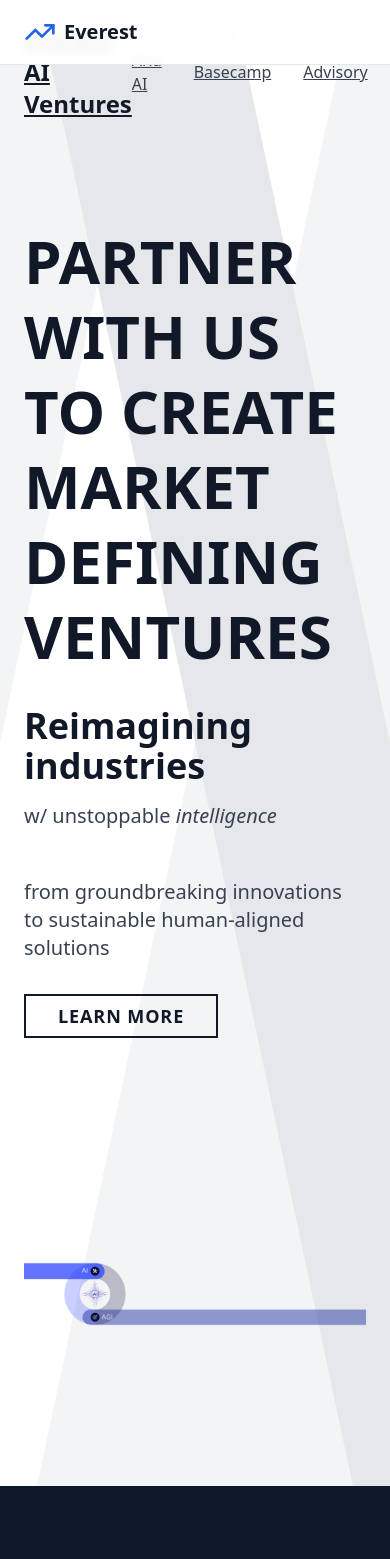
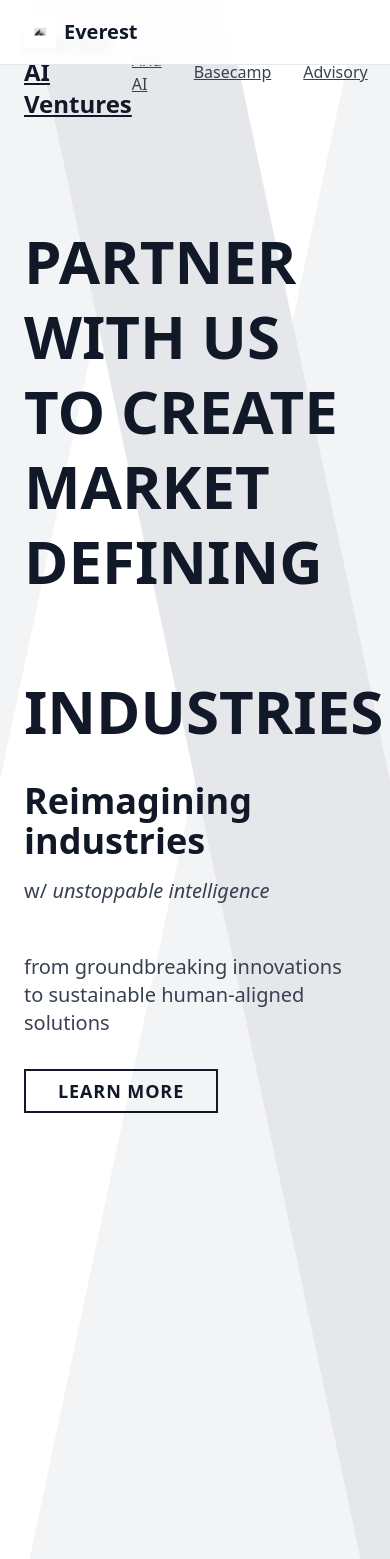
Before and after one commit to Nick-Rage/everest-reborn-web, a React (Vite) app: page / in a window 390 px wide. Shown: the top 1559 px of the page. Built offline with nearby package versions, Linux system fonts and the light colour scheme.

Commit message:
Refactor: Implement website updates
- Updated Hero section layout and content.
- Reordered sections as requested.
- Added Automotive tile to Industry section.
- Replaced upward arrow icons with mountain logo.
- Ensured section order, spacing, and responsiveness.

```diff
--- a/src/components/Focus.tsx
+++ b/src/components/Focus.tsx
@@ -60,10 +60,11 @@ const Focus = () => {
             />
           </div>
 
-          {/* Bottom geometric accent with large navy diamond */}
+          {/* Bottom section with fixed navy diamond positioning */}
           <div className="relative text-center">
-            <div className="absolute right-0 bottom-0 w-48 h-48 bg-slate-900 transform rotate-45 nav-diamond"></div>
-            <div className="relative z-10 mb-8 co-found-text">
+            {/* Navy diamond moved behind content with transparency */}
+            <div className="absolute right-0 bottom-0 w-48 h-48 bg-slate-900 transform rotate-45 opacity-20 z-0"></div>
+            <div className="relative z-10 mb-8">
               <h3 className="text-3xl font-bold text-gray-900 mb-4">
                 CO-FOUND WITH EVEREST AND BUILD THE NEXT GREAT VENTURE
               </h3>
@@ -72,7 +73,7 @@ const Focus = () => {
             <Button
               size="lg"
               onClick={scrollToNext}
-              className="bg-transparent border-2 border-gray-900 text-gray-900 hover:bg-gray-900 hover:text-white px-8 py-4 text-lg font-semibold tracking-wider rounded-none"
+              className="bg-transparent border-2 border-gray-900 text-gray-900 hover:bg-gray-900 hover:text-white px-8 py-4 text-lg font-semibold tracking-wider rounded-none relative z-10"
             >
               LEARN MORE
             </Button>
--- a/src/components/Hero.tsx
+++ b/src/components/Hero.tsx
@@ -1,12 +1,11 @@
 
 import { Button } from "@/components/ui/button";
-import { Target, Brain, Zap } from "lucide-react";
 
 const Hero = () => {
   const scrollToNext = () => {
-    const aboutSection = document.getElementById('about');
-    if (aboutSection) {
-      aboutSection.scrollIntoView({ behavior: 'smooth' });
+    const focusSection = document.getElementById('focus');
+    if (focusSection) {
+      focusSection.scrollIntoView({ behavior: 'smooth' });
     }
   };
 
@@ -43,12 +42,14 @@ const Hero = () => {
       <div className="relative z-10 container mx-auto px-6 pt-20">
         <div className="max-w-6xl mx-auto">
           <div className="grid grid-cols-1 lg:grid-cols-2 gap-16 items-center">
-            {/* Left Content */}
+            {/* Left Content - Updated to match sketch */}
             <div>
               <h1 className="text-6xl font-bold text-gray-900 mb-8 leading-tight">
                 PARTNER WITH US TO CREATE
                 <br />
-                <span className="block">MARKET DEFINING VENTURES</span>
+                <span className="block">MARKET DEFINING</span>
+                <br />
+                <span className="block">INDUSTRIES</span>
               </h1>
 
               <div className="mb-12">
@@ -57,7 +58,7 @@ const Hero = () => {
                 </h2>
 
                 <p className="text-xl text-gray-700 mb-8">
-                  w/ unstoppable <span className="font-light italic">intelligence</span>
+                  w/ <span className="font-light italic">unstoppable intelligence</span>
                 </p>
               </div>
 
@@ -74,13 +75,9 @@ const Hero = () => {
               </Button>
             </div>
 
-            {/* Right side - AI/AGI graphic using uploaded image */}
+            {/* Right side - Empty to match sketch */}
             <div className="relative h-96 flex justify-center items-center">
-              <img
-                src="/lovable-uploads/9d252b33-35a2-43ca-9814-da49e1c3b4ee.png"
-                alt="AI to AGI transformation graphic"
-                className="w-full max-w-md h-auto object-contain"
-              />
+              {/* Removed AI/AGI graphic as requested */}
             </div>
           </div>
         </div>
--- a/src/components/Industry.tsx
+++ b/src/components/Industry.tsx
@@ -42,17 +42,15 @@ const Industry = () => {
             </div>
 
             {/* Automotive */}
-            <div id="automotive-box" className="relative rounded-3xl overflow-hidden h-64 bg-cyan-100">
-              {/* Replace automotive image later */}
+            <div id="automotive-box" className="relative rounded-3xl overflow-hidden h-64">
+              <img
+                src="/lovable-uploads/4280ec06-220c-4cfe-96fd-58a906f9de19.png"
+                alt="Automotive professional"
+                className="w-full h-full object-cover"
+              />
               <div className="absolute inset-0 bg-gradient-to-b from-transparent to-cyan-900 opacity-80"></div>
               <div className="absolute bottom-4 left-4 text-white">
                 <h3 className="text-xl font-bold">AUTOMOTIVE</h3>
-              </div>
-              {/* Digital pattern overlay */}
-              <div className="absolute inset-4 grid grid-cols-4 gap-1 opacity-30">
-                {Array.from({ length: 16 }).map((_, i) => (
-                  <div key={i} className="w-2 h-2 bg-cyan-400 rounded-sm"></div>
-                ))}
               </div>
             </div>
 
--- a/src/components/Navigation.tsx
+++ b/src/components/Navigation.tsx
@@ -1,6 +1,6 @@
 
 import { Button } from "@/components/ui/button";
-import { TrendingUp, ChevronDown } from "lucide-react";
+import { ChevronDown } from "lucide-react";
 import { useState } from "react";
 
 const Navigation = () => {
@@ -20,14 +20,22 @@ const Navigation = () => {
         <div className="flex items-center justify-between h-16">
           {/* Logo */}
           <div className="flex items-center cursor-pointer" onClick={scrollToTop}>
-            <TrendingUp className="w-8 h-8 mr-2 text-blue-600" />
+            <img
+              src="/lovable-uploads/5abc0137-d79c-4e31-9b26-ef7d7b9d96ac.png"
+              alt="Everest Mountain Logo"
+              className="w-8 h-8 mr-2 hover:scale-105 transition-transform"
+            />
             <span className="text-xl font-bold text-gray-900">Everest</span>
           </div>
 
           {/* Desktop Navigation */}
           <div className="hidden md:flex items-center space-x-8">
             <div className="flex items-center cursor-pointer" onClick={scrollToTop}>
-              <TrendingUp className="w-6 h-6 text-blue-600" />
+              <img
+                src="/lovable-uploads/5abc0137-d79c-4e31-9b26-ef7d7b9d96ac.png"
+                alt="Everest Mountain Icon"
+                className="w-6 h-6 hover:scale-105 transition-transform"
+              />
             </div>
             <a href="#about" className="text-gray-700 hover:text-blue-600 transition-colors">About Us</a>
             <a href="#industry" className="text-gray-700 hover:text-blue-600 transition-colors">Industry</a>
--- a/src/index.css
+++ b/src/index.css
@@ -106,7 +106,7 @@
 /* Custom styling for visual layering */
 .nav-diamond {
   z-index: 0;
-  opacity: 0.3;
+  opacity: 0.2;
   position: absolute;
 }
 
--- a/src/pages/Index.tsx
+++ b/src/pages/Index.tsx
@@ -1,13 +1,13 @@
 
 import Navigation from "@/components/Navigation";
 import Hero from "@/components/Hero";
+import Focus from "@/components/Focus";
+import Basecamp from "@/components/Basecamp";
+import Industry from "@/components/Industry";
+import GetStarted from "@/components/GetStarted";
 import About from "@/components/About";
-import Industry from "@/components/Industry";
 import Team from "@/components/Team";
 import Ecosystem from "@/components/Ecosystem";
-import Focus from "@/components/Focus";
-import Basecamp from "@/components/Basecamp";
-import GetStarted from "@/components/GetStarted";
 import Contact from "@/components/Contact";
 import Footer from "@/components/Footer";
 
@@ -16,13 +16,13 @@ const Index = () => {
     <div className="min-h-screen bg-background">
       <Navigation />
       <Hero />
+      <Focus />
+      <Basecamp />
+      <Industry />
+      <GetStarted />
       <About />
-      <Industry />
       <Team />
       <Ecosystem />
-      <Focus />
-      <Basecamp />
-      <GetStarted />
       <Contact />
       <Footer />
     </div>
```
Also changed, not shown: public/lovable-uploads/4280ec06-220c-4cfe-96fd-58a906f9de19.png (added), public/lovable-uploads/5abc0137-d79c-4e31-9b26-ef7d7b9d96ac.png (added).
